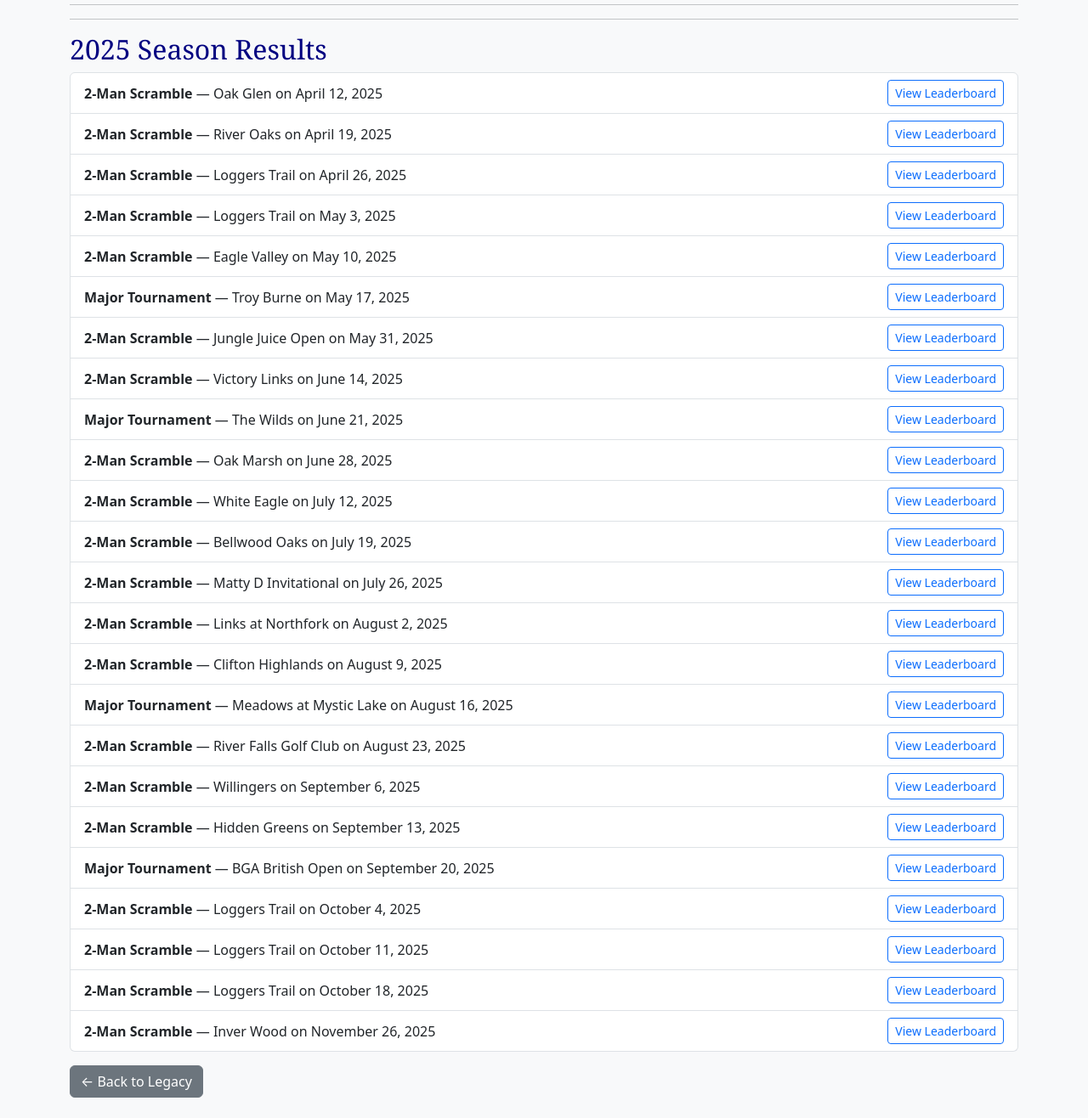
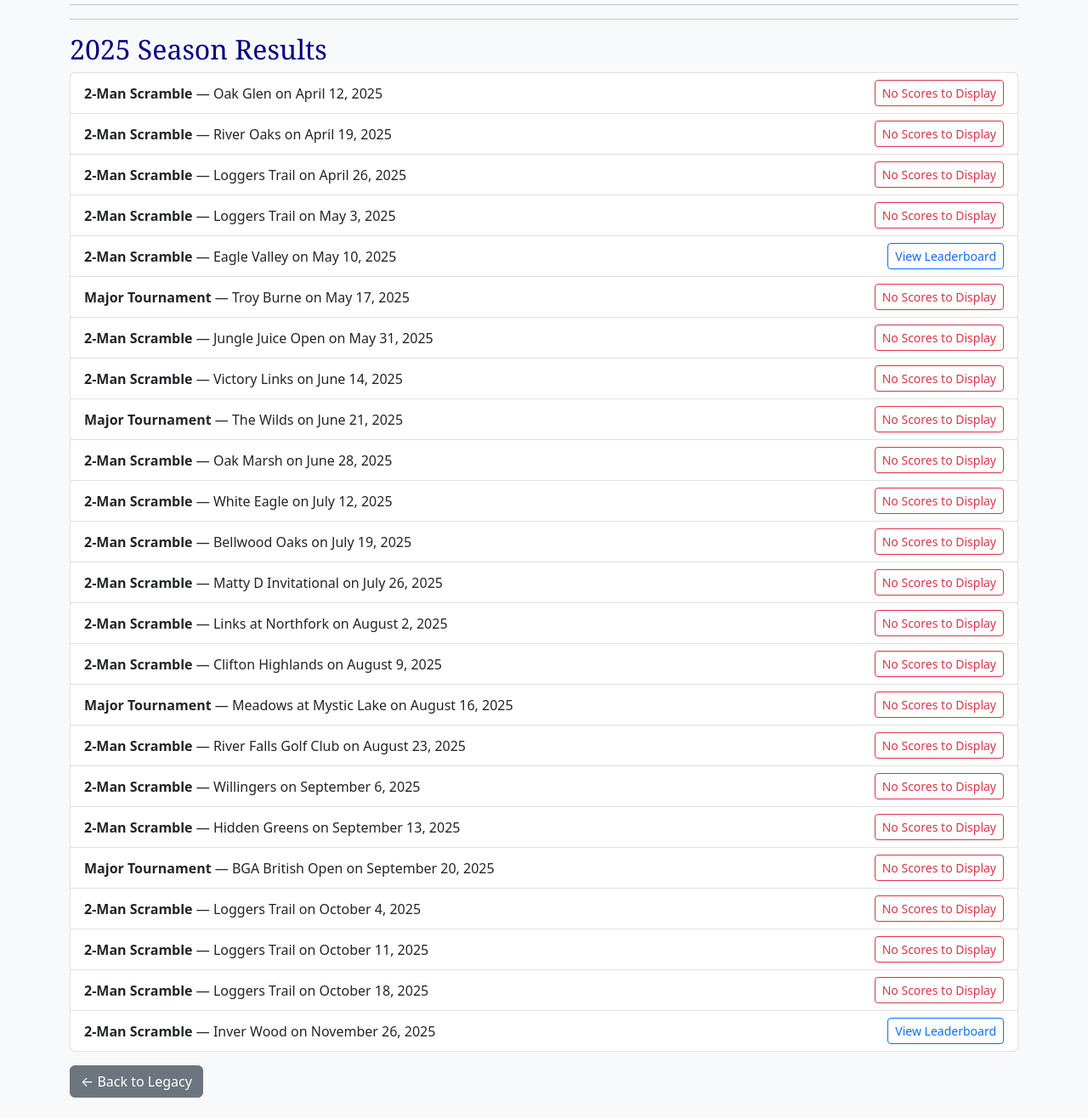
Before and after one commit to ajungers-ga/BGAapp, a Django app: page /legacy/2025/ in a window 1280 px wide. Shown: the part 248-1564 px from the top of the page at 85% size. Run offline with Django 5.2, Linux system fonts and the light colour scheme; data comes from the database, SQL or seed files in the repository.

Commit message:
Checkpoint 22: Added leaderboard status logic to Tour Legacy season view

```diff
--- a/legacy/templates/legacy/season_detail.html
+++ b/legacy/templates/legacy/season_detail.html
@@ -10,10 +10,22 @@
     <div>
       <strong>{{ event.name }}</strong> — {{ event.course_name }} on {{ event.date|date:"F j, Y" }}
     </div>
-        <a href="{% url 'leaderboard' event.id %}" class="btn btn-sm btn-outline-primary">View Leaderboard</a>
+
+    {% if event.scores.count > 0 %}
+      <a href="{% url 'leaderboard' event.id %}" class="btn btn-sm btn-outline-primary">
+        View Leaderboard
+      </a>
+    {% else %}
+      <a href="{% url 'leaderboard' event.id %}" class="btn btn-sm btn-outline-danger">
+        No Scores to Display
+      </a>
+    {% endif %}
   </li>
+
 {% endfor %}
+
   </ul>
+
 {% else %}
   <p>No events recorded for this season yet.</p>
 {% endif %}
--- a/legacy/views.py
+++ b/legacy/views.py
@@ -3,8 +3,10 @@
 
 # Create your views here.
 # Tour Legacy page (shows list of seasons)
+
+# telling DJANGO to give me a FLAT list of all unique seasons from the event table from top down
 def tour_legacy(request):
-    seasons = [2019, 2020, 2021, 2022, 2023, 2024]
+    seasons = Event.objects.values_list('season', flat=True).distinct().order_by('-season')
     return render(request, 'legacy/tour_legacy.html', {'seasons': seasons})
 
 def season_detail (request, season):
```
Lines whose indentation alone changed are shown as unchanged.
